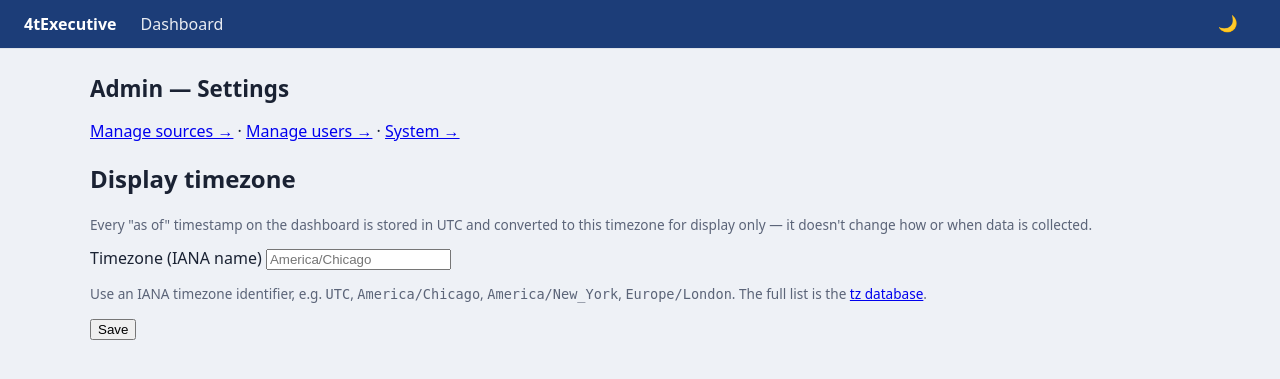
After one commit to gatecrest-labs/4tExecutive, a Flask app: template app/templates/admin/settings.html in a window 1280 px wide. The commit adds this page. Shown: the top 379 px of the page. Run offline with Flask 3, Linux system fonts and the light colour scheme; the template is opened without the code that fills it, so the values that code supplies are empty.

Commit message:
Add a configurable display timezone for dashboard timestamps
All "as of" timestamps rendered raw UTC ISO strings regardless of
where the viewer actually is. Add Admin -> Settings with a single
IANA-timezone setting (default UTC, validated via zoneinfo) and a
local_time Jinja filter that converts every "as of" line -- dashboard
widgets, Admin > System, and the Admin > Sources poll-status tooltip
-- for display only. Storage and computation stay UTC throughout.

```diff
--- /dev/null
+++ b/app/templates/admin/settings.html
@@ -0,0 +1,27 @@
+{% extends "base.html" %}
+{% block content %}
+<h1>Admin — Settings</h1>
+<p><a href="{{ url_for('admin.sources') }}">Manage sources →</a> · <a href="{{ url_for('admin.users') }}">Manage users →</a> · <a href="{{ url_for('admin.system') }}">System →</a></p>
+
+<h2>Display timezone</h2>
+<p class="text-muted" style="font-size:.85rem">
+  Every "as of" timestamp on the dashboard is stored in UTC and converted to
+  this timezone for display only — it doesn't change how or when data is
+  collected.
+</p>
+{% if error %}<p class="error">{{ error }}</p>{% endif %}
+<form method="post" action="{{ url_for('admin.update_settings_route') }}">
+  <input type="hidden" name="csrf_token" value="{{ csrf_token() }}">
+  <label>
+    Timezone (IANA name)
+    <input name="timezone" value="{{ timezone }}" placeholder="America/Chicago">
+  </label>
+  <p class="text-muted" style="font-size:.85rem">
+    Use an IANA timezone identifier, e.g. <code>UTC</code>,
+    <code>America/Chicago</code>, <code>America/New_York</code>,
+    <code>Europe/London</code>. The full list is the
+    <a href="https://en.wikipedia.org/wiki/List_of_tz_database_time_zones" target="_blank" rel="noopener">tz database</a>.
+  </p>
+  <button type="submit">Save</button>
+</form>
+{% endblock %}
--- a/app/templates/admin/sources.html
+++ b/app/templates/admin/sources.html
@@ -1,7 +1,7 @@
 {% extends "base.html" %}
 {% block content %}
 <h1>Admin — Sources</h1>
-<p><a href="{{ url_for('admin.users') }}">Manage users →</a> · <a href="{{ url_for('admin.system') }}">System →</a></p>
+<p><a href="{{ url_for('admin.users') }}">Manage users →</a> · <a href="{{ url_for('admin.system') }}">System →</a> · <a href="{{ url_for('admin.settings') }}">Settings →</a></p>
 <table>
   <thead><tr><th>ID</th><th>System</th><th>Name</th><th>Enabled</th><th>TLS</th><th>Status</th><th></th></tr></thead>
   <tbody>
@@ -15,9 +15,9 @@
       <td>{{ "Unverified (self-signed)" if not source.get("verify_tls", True) else "Verified" }}</td>
       <td>
         {% if status.status == "ok" %}
-          <span class="status-ok" title="Last successful poll: {{ status.at }}">● OK</span>
+          <span class="status-ok" title="Last successful poll: {{ status.at | local_time }}">● OK</span>
         {% elif status.status == "failed" %}
-          <span class="status-failed" title="{{ status.at }}">● Failed — {{ status.detail }}</span>
+          <span class="status-failed" title="{{ status.at | local_time }}">● Failed — {{ status.detail }}</span>
         {% else %}
           <span class="status-pending">● Not yet polled</span>
         {% endif %}
--- a/app/templates/admin/system.html
+++ b/app/templates/admin/system.html
@@ -2,7 +2,7 @@
 {% import "_charts.html" as charts %}
 {% block content %}
 <h1>Admin — System</h1>
-<p><a href="{{ url_for('admin.sources') }}">Manage sources →</a></p>
+<p><a href="{{ url_for('admin.sources') }}">Manage sources →</a> · <a href="{{ url_for('admin.users') }}">Manage users →</a> · <a href="{{ url_for('admin.settings') }}">Settings →</a></p>
 <div class="widget-grid">
   {% for widget in widgets %}
     <div class="widget widget-{{ widget.size|default('1x1') }}">
@@ -10,7 +10,7 @@
       {% if widget.data and widget.data.chart == 'line' %}
         {% if widget.data.points %}
           {{ charts.line_chart(widget.data.points, widget.data.min, widget.data.max) }}
-          <p class="widget-updated">as of {{ widget.data.collected_at }}</p>
+          <p class="widget-updated">as of {{ widget.data.collected_at | local_time }}</p>
         {% else %}
           <p class="widget-empty">No data yet</p>
         {% endif %}
--- a/app/templates/admin/users.html
+++ b/app/templates/admin/users.html
@@ -1,7 +1,7 @@
 {% extends "base.html" %}
 {% block content %}
 <h1>Admin — Users</h1>
-<p><a href="{{ url_for('admin.sources') }}">Manage sources →</a> · <a href="{{ url_for('admin.system') }}">System →</a></p>
+<p><a href="{{ url_for('admin.sources') }}">Manage sources →</a> · <a href="{{ url_for('admin.system') }}">System →</a> · <a href="{{ url_for('admin.settings') }}">Settings →</a></p>
 <table>
   <thead><tr><th>Username</th><th>Groups</th><th></th></tr></thead>
   <tbody>
```
Also changed, not shown: app/__init__.py (+7 -0 lines), app/local_time.py (added, +48 -0 lines), app/routes/admin_routes.py (+26 -0 lines), tests/test_admin_routes.py (+44 -0 lines), tests/test_local_time.py (added, +51 -0 lines).
